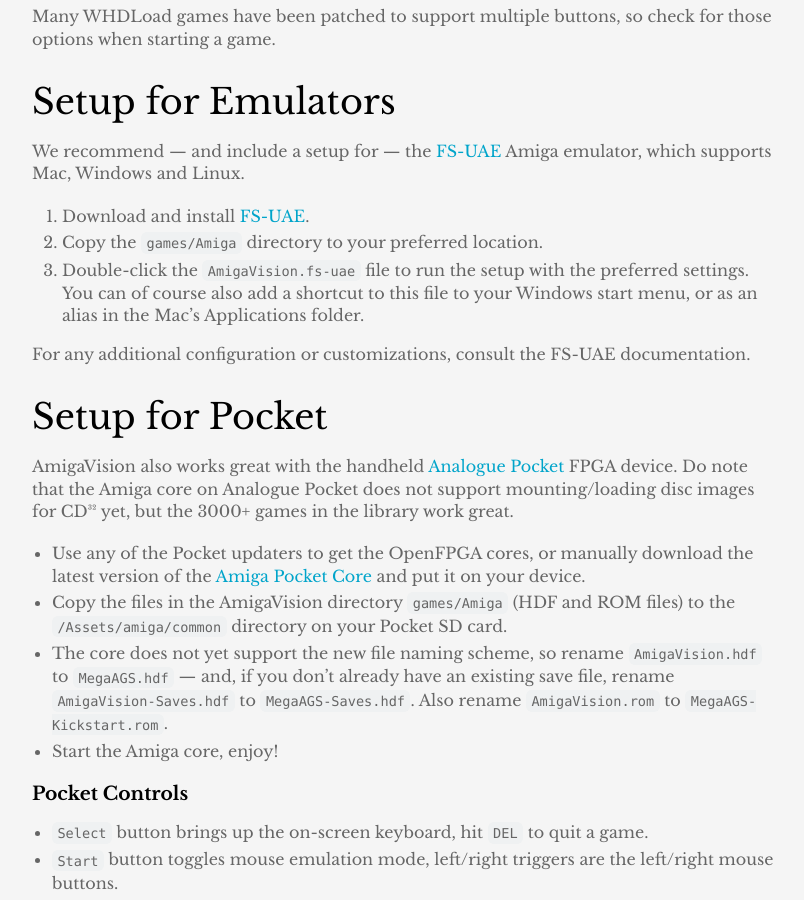
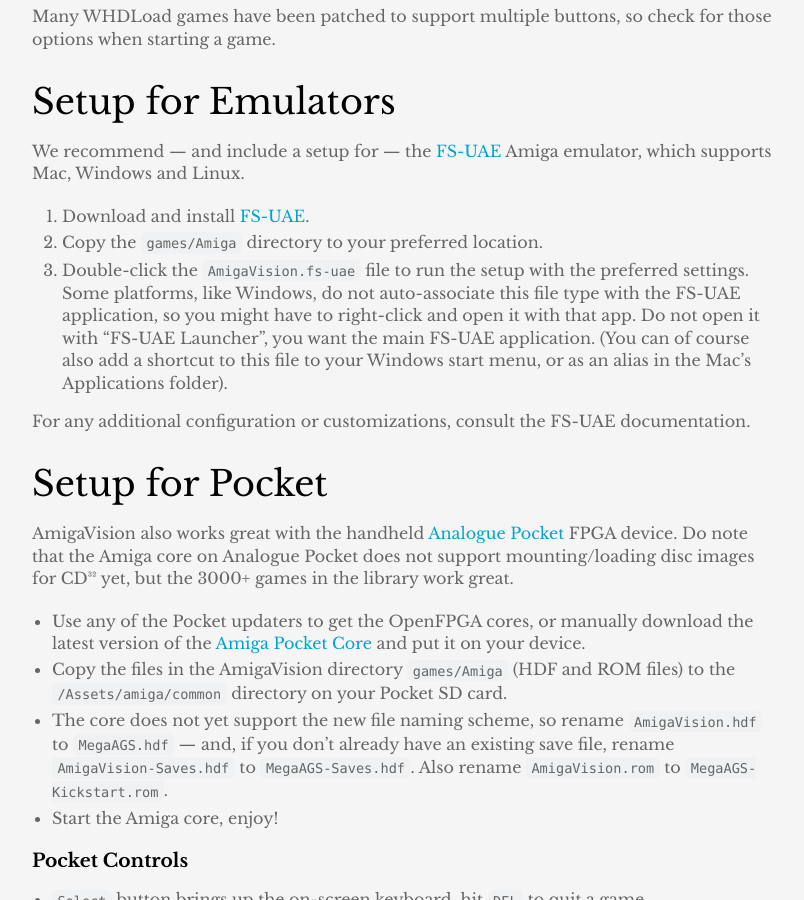
Before and after one commit to amigavision/amigavision.github.io, a Jekyll site: the page built from docs.md, in a window 1280 px wide and 900 px high, scrolled down 4066 px. Shown: the whole window, without its empty margins (233-1037 px from the left). Built offline with Jekyll 4.4.1, drawn with Linux system fonts in a browser that asks for light colours.

Commit message:
Add note about FS-UAE config file on Windows

```diff
--- a/docs.md
+++ b/docs.md
@@ -114,7 +114,7 @@
 
 1. Download and install [FS-UAE].
 2. Copy the `games/Amiga` directory to your preferred location.
-3. Double-click the `AmigaVision.fs-uae` file to run the setup with the preferred settings. You can of course also add a shortcut to this file to your Windows start menu, or as an alias in the Mac's Applications folder.
+3. Double-click the `AmigaVision.fs-uae` file to run the setup with the preferred settings. Some platforms, like Windows, do not auto-associate this file type with the FS-UAE application, so you might have to right-click and open it with that app. Do not open it with "FS-UAE Launcher", you want the main FS-UAE application. (You can of course also add a shortcut to this file to your Windows start menu, or as an alias in the Mac's Applications folder).
 
 For any additional configuration or customizations, consult the FS-UAE documentation.
 
```
